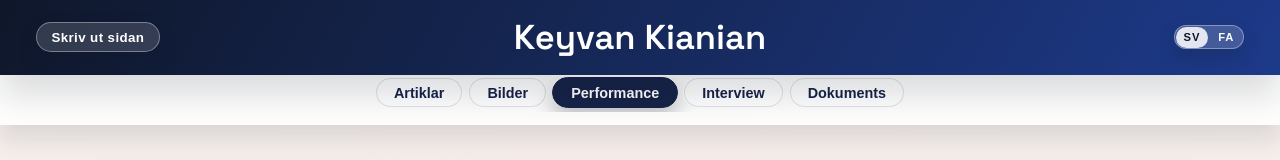
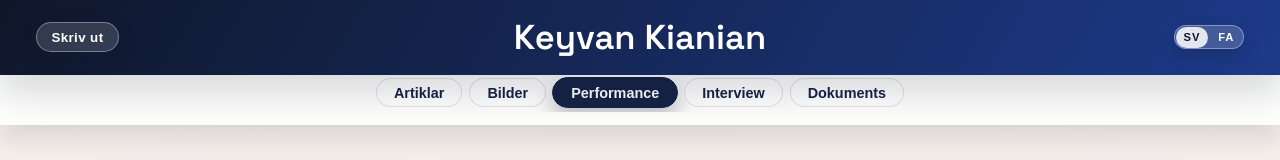
Before and after one commit to keyvankianian/profile, a React (Vite) app: page / in a window 1280 px wide. Shown: the top 160 px of the page. Built offline with nearby package versions, Linux system fonts and the light colour scheme.

Commit message:
Update Swedish print button label

```diff
--- a/src/components/App/App.jsx
+++ b/src/components/App/App.jsx
@@ -39,7 +39,7 @@ const tabs = [
 const translations = {
   sv: {
     title: 'Keyvan Kianian',
-    printButton: 'Skriv ut sidan',
+    printButton: 'Skriv ut',
     allList: '☰ Alla listor',
     languageLabel: 'Välj språk',
     languageNames: { sv: 'SV', fa: 'FA' }
```
